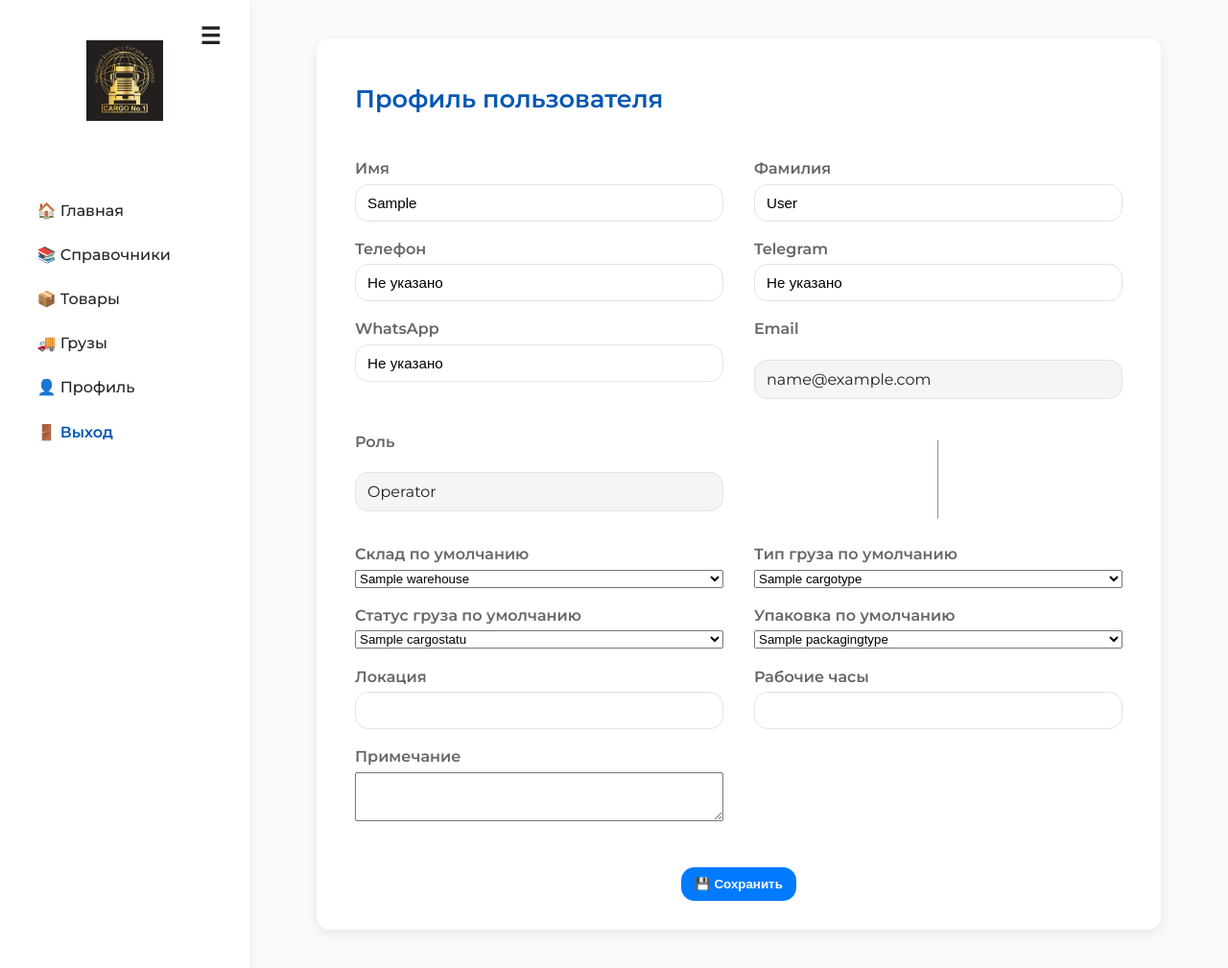
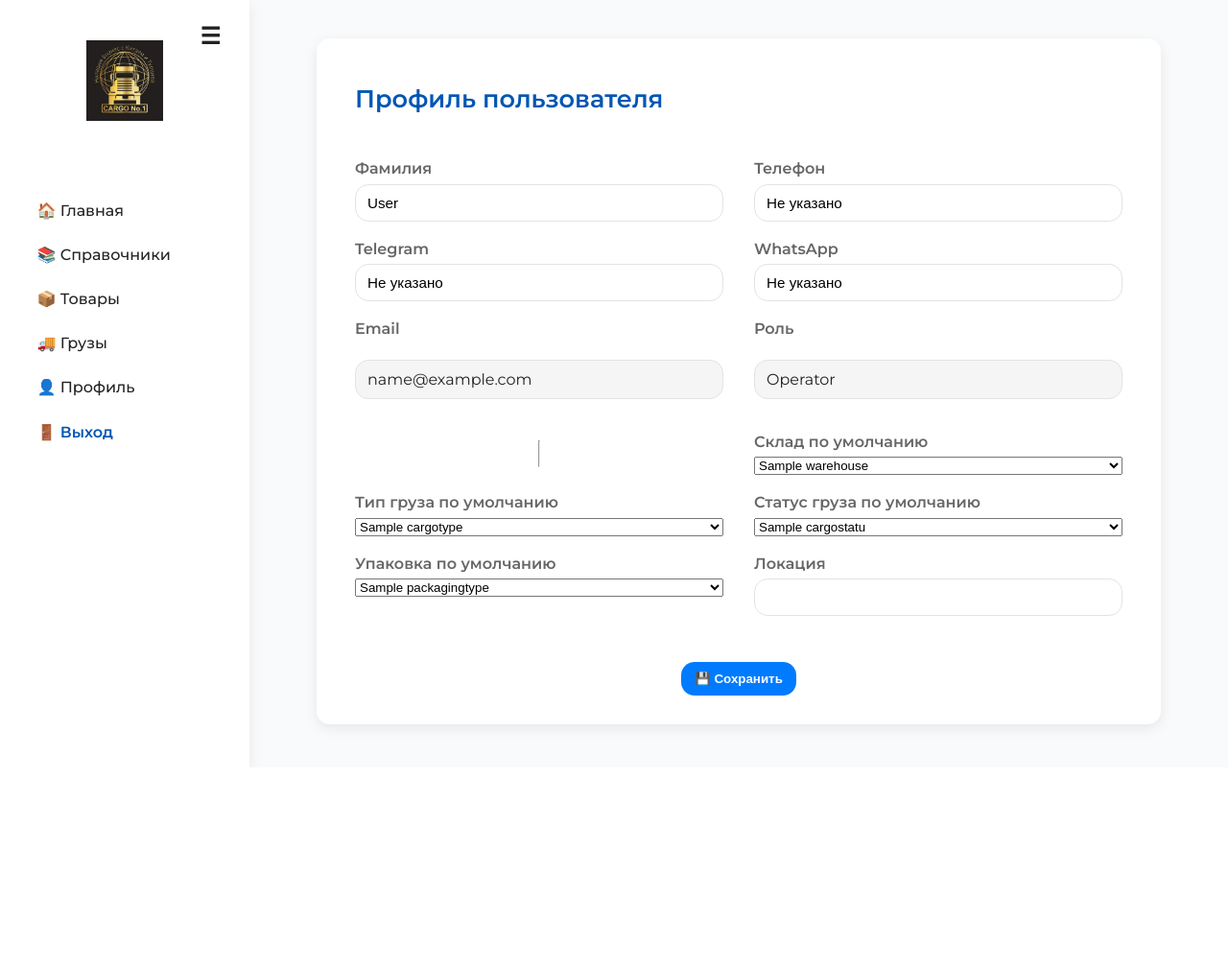
Before and after one commit to Aalam2000/cargo, a Django app: template web/templates/accounts/profile.html in a window 1280 px wide. Shown: the whole page at 96% size. After the commit the page ends 800 px from the top, so only its background shows below. Run offline with Django 4.2, Linux system fonts and the light colour scheme; the template is opened without the code that fills it: values that come from a table or form of the project are taken from there, others are empty; the visitor is signed in with stand-in values (Sample User, id 1); tables that the repository leaves empty hold one stand-in row (values such as "Sample post"); parts of the project's set-up code (start-up, migrations or seed data) failed here and were passed over.

Commit message:
ДЕПЛОЙ ПОСЛЕ ЗАЩИТЫ

```diff
--- a/accounts/views.py
+++ b/accounts/views.py
@@ -43,9 +43,6 @@ def profile_view(request):
             user.default_cargo_status_id = request.POST.get('default_cargo_status') or user.default_cargo_status_id
             user.default_packaging_type_id = request.POST.get(
                 'default_packaging_type') or user.default_packaging_type_id
-            user.location = request.POST.get('location', user.location)
-            user.work_hours = request.POST.get('work_hours', user.work_hours)
-            user.notes = request.POST.get('notes', user.notes)
 
         user.save()
 
--- a/web/static/js/profile.js
+++ b/web/static/js/profile.js
@@ -21,7 +21,9 @@ document.addEventListener("DOMContentLoaded", () => {
         if (res.ok) {
           alert("✅ Профиль успешно сохранён");
         } else {
-          alert("Ошибка при сохранении профиля");
+          const text = await res.text();
+          console.error("Profile save error:", res.status, text);
+          alert(`Ошибка при сохранении профиля (${res.status}). Смотри Console.`);
         }
       } catch (err) {
         alert("Ошибка сети: " + err.message);
--- a/web/templates/accounts/profile.html
+++ b/web/templates/accounts/profile.html
@@ -40,11 +40,6 @@
         <div class="profile-grid">
 
             <!-- Общие поля -->
-            <div class="form-group">
-                <label for="first_name">Имя</label>
-                <input type="text" id="first_name" name="first_name" value="{{ user.first_name }}" required>
-            </div>
-
             <div class="form-group">
                 <label for="last_name">Фамилия</label>
                 <input type="text" id="last_name" name="last_name" value="{{ user.last_name }}" required>
@@ -206,15 +201,6 @@
                     <input type="text" id="location" name="location" value="{{ user.location }}">
                 </div>
 
-                <div class="form-group">
-                    <label for="work_hours">Рабочие часы</label>
-                    <input type="text" id="work_hours" name="work_hours" value="{{ user.work_hours }}">
-                </div>
-
-                <div class="form-group">
-                    <label for="notes">Примечание</label>
-                    <textarea id="notes" name="notes" rows="3">{{ user.notes }}</textarea>
-                </div>
             {% endif %}
         </div>
 
```
Also changed, not shown: web/static/js/products_table.js (+4 -3 lines).
